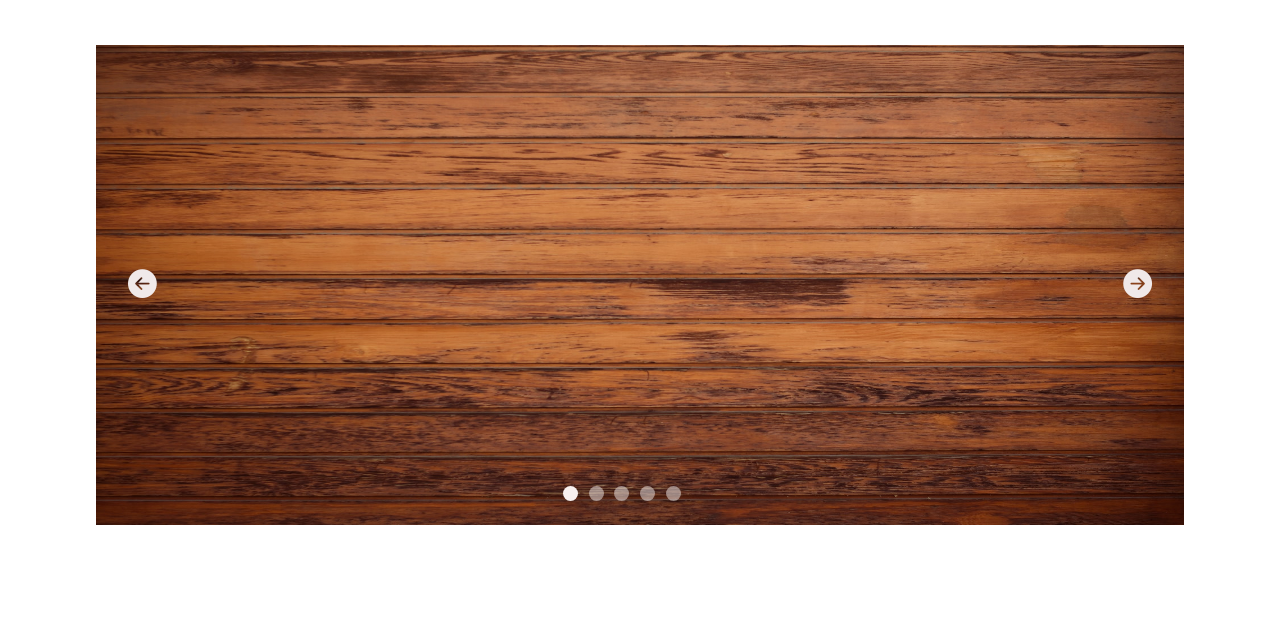
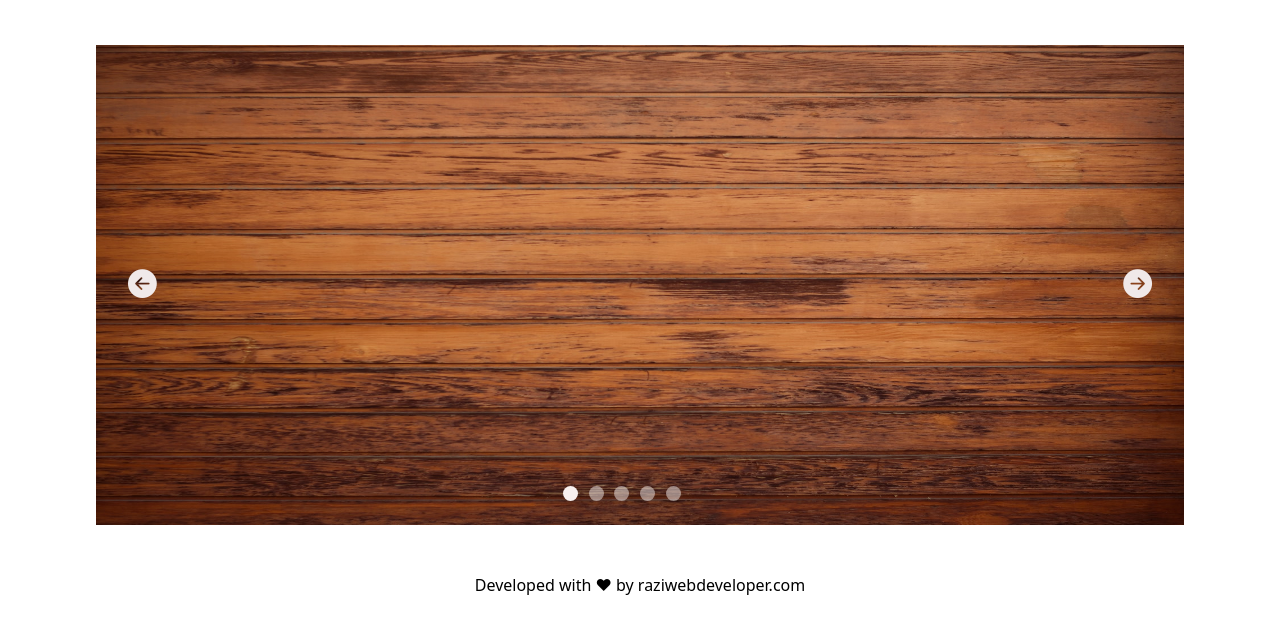
Before and after one commit to Razieh-Abedi/timing-slider, a plain HTML site: page index.html in a window 1280 px wide. Shown: the part 99-732 px from the top of the page. Drawn offline with nearby package versions, Linux system fonts and the light colour scheme.

Commit message:
modified the footer

```diff
--- a/assets/css/style.css
+++ b/assets/css/style.css
@@ -50,3 +50,12 @@ h1 {
 #indicator-btn1 {
   left: 44%;
 }
+/* footer */
+.footer-site-credit {
+  text-decoration: none;
+  text-align: center;
+  color: black;
+  margin: auto;
+  display: block;
+  width: 50%;
+}
--- a/index.html
+++ b/index.html
@@ -91,6 +91,14 @@
         data-bs-target="#img5"
       ></button>
     </div>
+    <div>
+      <a
+        href="https://raziwebdeveloper.com/"
+        target="_blank"
+        class="footer-site-credit"
+        >Developed with ❤ by raziwebdeveloper.com</a
+      >
+    </div>
     <script src="assets/js/app.js"></script>
   </body>
 </html>
```
